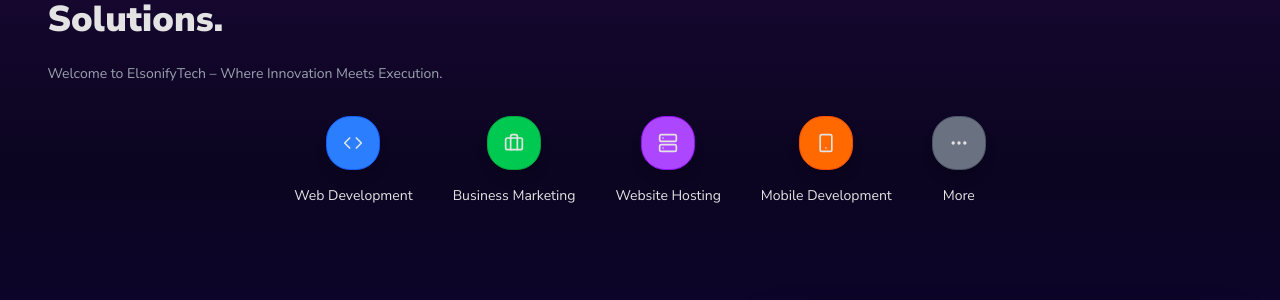
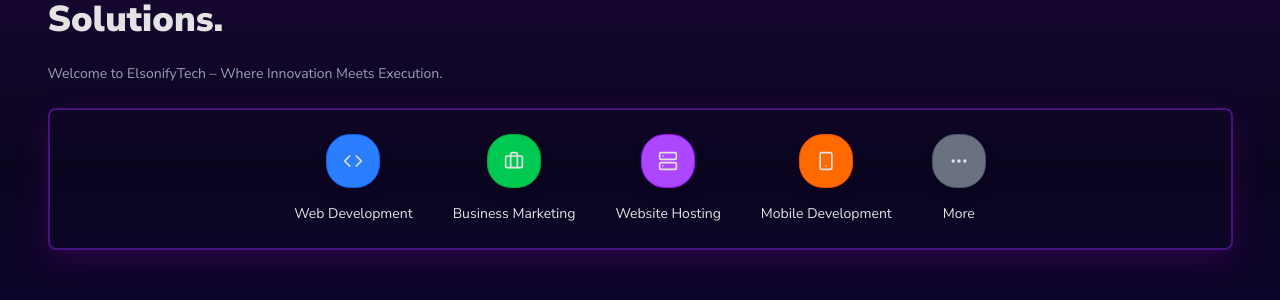
Before and after one commit to Kwenza-Maseko/elsonifytech, a Next.js app: page / in a window 1280 px wide. Shown: the part 234-534 px from the top of the page. Built offline with nearby package versions, Linux system fonts and the light colour scheme; a web font is replaced by a local one.

Commit message:
enhancing

```diff
--- a/app/globals.css
+++ b/app/globals.css
@@ -54,9 +54,15 @@ html {
 }
 
 .shadow-box{
-  background-color: #010029;
+  background-color: #121222;
   box-shadow: 0px 15px 40px rgba(0, 0, 0, 0.418);
 }
+
+.orange-box{
+  box-shadow: 0px 10px 30px rgba(212, 0, 255, 0.158);
+  border: solid 2px #471383;
+}
+
 .bellota-regular {
   font-family: "Bellota", system-ui;
   font-weight: 300;
--- a/app/page.tsx
+++ b/app/page.tsx
@@ -9,14 +9,14 @@ export default function Home() {
   return (
     <div className="container mt-[50px] md:mt-[90px] px-4 lg:px-0 container m-auto items-center">
       {/* Hero Section */}
-      <p className="md:w-2/3 text-3xl md:text-4xl font-black mt-16">
+      <p className="md:w-2/3 text-2xl md:text-4xl font-black mt-16">
         Innovate. Build. Deploy. 🚀 <br />
         Transforming Ideas into Scalable Tech Solutions.
       </p>
       <p className="md:w-2/3 mt-6 text-gray-400">
         Welcome to ElsonifyTech – Where Innovation Meets Execution.
       </p>
-      <div className="flex flex-wrap gap-4 md:gap-6 mt-6 w-full justify-center">
+      <div className="flex flex-wrap gap-4 md:gap-6 mt-6 w-full justify-center  orange-box rounded-lg p-4">
         <div className="flex flex-col gap-2 md:gap-4 items-center rounded-lg p-2 ">
           <div className="border border-blue-600 shadow-lg rounded-3xl  bg-blue-500 p-4">
             <Code size={20} />
```
